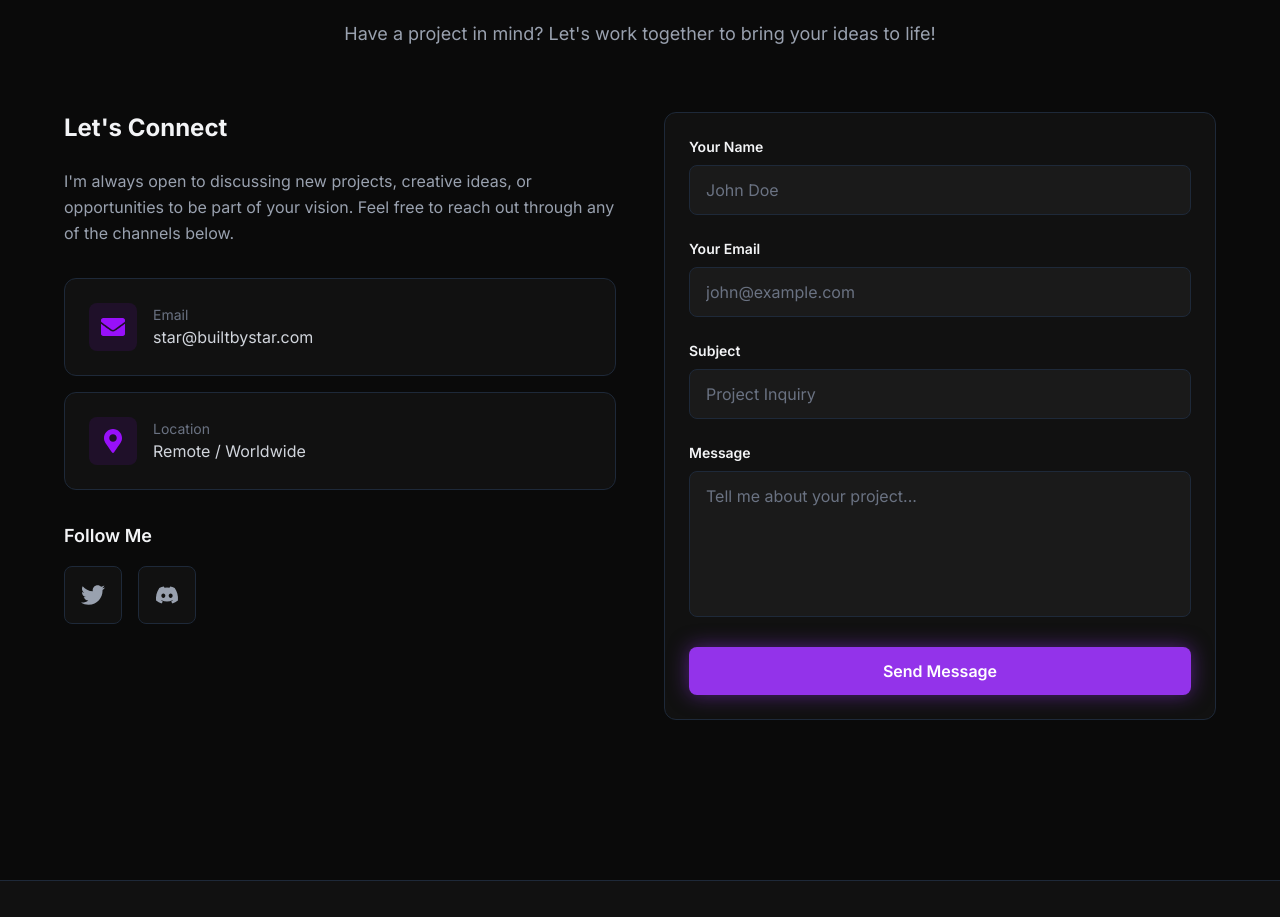
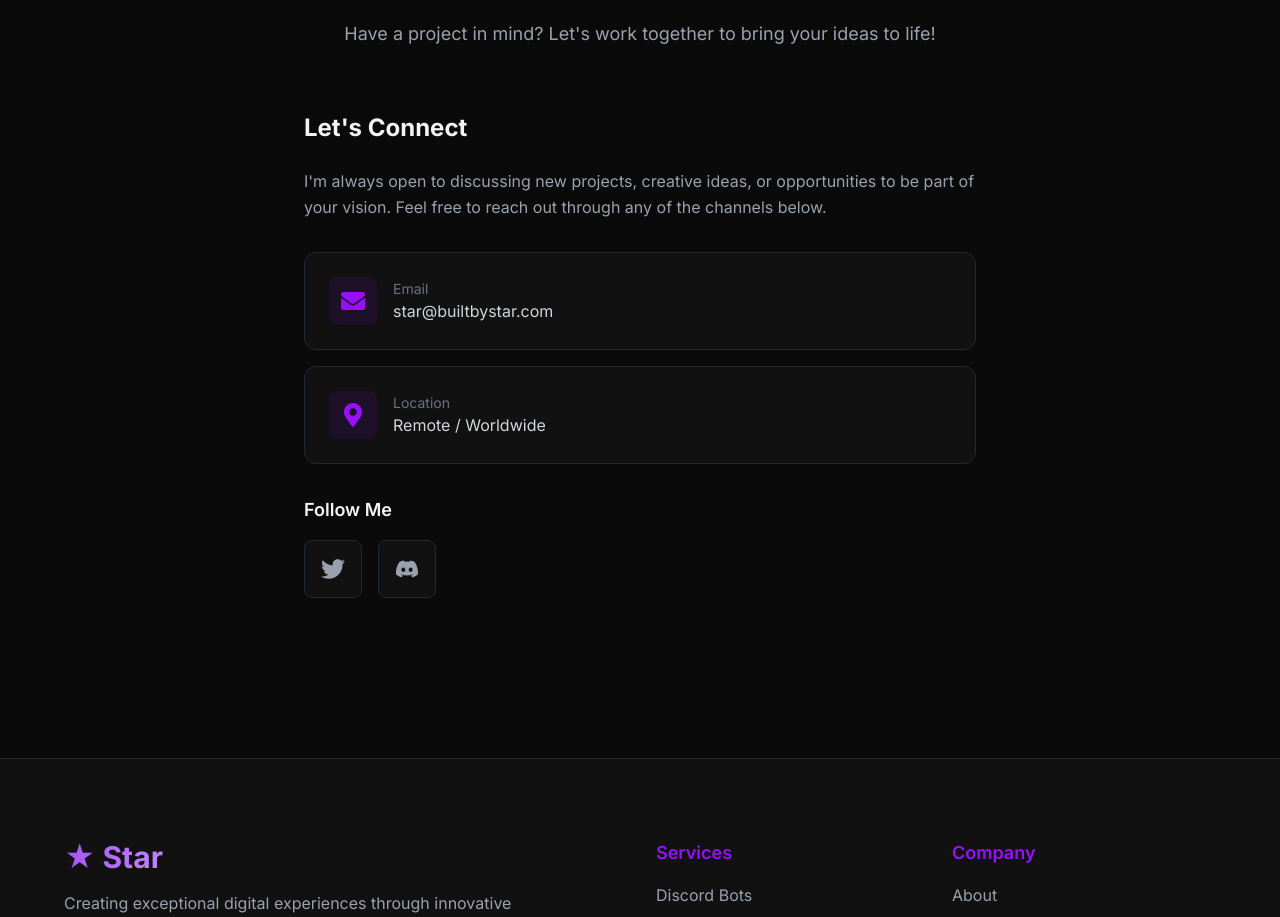
Before and after one commit to Farstar09/Star, a Next.js app: page /Star/ in a window 1280 px wide. Shown: the part 4368-5285 px from the top of the page. Built offline with nearby package versions, Linux system fonts and the light colour scheme.

Commit message:
Remove contact form, keep contact information only
Co-authored-by: Farstar09 <71098116+Farstar09@users.noreply.github.com>

```diff
--- a/components/Contact.tsx
+++ b/components/Contact.tsx
@@ -6,32 +6,7 @@ import { FaTwitter, FaDiscord, FaEnvelope, FaMapMarkerAlt } from 'react-icons/fa
 import DiscordPanel from './DiscordPanel';
 
 const Contact = () => {
-  const [formData, setFormData] = useState({
-    name: '',
-    email: '',
-    subject: '',
-    message: '',
-  });
-
-  const [submitStatus, setSubmitStatus] = useState<'idle' | 'success' | 'error'>('idle');
   const [isDiscordPanelOpen, setIsDiscordPanelOpen] = useState(false);
-
-  const handleChange = (e: React.ChangeEvent<HTMLInputElement | HTMLTextAreaElement>) => {
-    setFormData({
-      ...formData,
-      [e.target.name]: e.target.value,
-    });
-  };
-
-  const handleSubmit = async (e: React.FormEvent) => {
-    e.preventDefault();
-    // Simulate form submission
-    setSubmitStatus('success');
-    setTimeout(() => {
-      setFormData({ name: '', email: '', subject: '', message: '' });
-      setSubmitStatus('idle');
-    }, 3000);
-  };
 
   const contactInfo = [
     {
@@ -72,7 +47,7 @@ const Contact = () => {
           </p>
         </motion.div>
 
-        <div className="grid grid-cols-1 lg:grid-cols-2 gap-12">
+        <div className="max-w-2xl mx-auto">
           {/* Contact Information */}
           <motion.div
             initial={{ opacity: 0, x: -20 }}
@@ -137,107 +112,6 @@ const Contact = () => {
               </div>
             </div>
           </motion.div>
-
-          {/* Contact Form */}
-          <motion.div
-            initial={{ opacity: 0, x: 20 }}
-            whileInView={{ opacity: 1, x: 0 }}
-            viewport={{ once: true }}
-            transition={{ duration: 0.6 }}
-          >
-            <form onSubmit={handleSubmit} className="card">
-              <div className="space-y-6">
-                {/* Name */}
-                <div>
-                  <label htmlFor="name" className="block text-sm font-semibold mb-2">
-                    Your Name
-                  </label>
-                  <input
-                    type="text"
-                    id="name"
-                    name="name"
-                    value={formData.name}
-                    onChange={handleChange}
-                    required
-                    className="w-full px-4 py-3 bg-[#1a1a1a] border border-gray-800 rounded-lg text-gray-300 placeholder-gray-500 focus:outline-none focus:border-purple-600 transition-colors duration-300"
-                    placeholder="John Doe"
-                  />
-                </div>
-
-                {/* Email */}
-                <div>
-                  <label htmlFor="email" className="block text-sm font-semibold mb-2">
-                    Your Email
-                  </label>
-                  <input
-                    type="email"
-                    id="email"
-                    name="email"
-                    value={formData.email}
-                    onChange={handleChange}
-                    required
-                    className="w-full px-4 py-3 bg-[#1a1a1a] border border-gray-800 rounded-lg text-gray-300 placeholder-gray-500 focus:outline-none focus:border-purple-600 transition-colors duration-300"
-                    placeholder="john@example.com"
-                  />
-                </div>
-
-                {/* Subject */}
-                <div>
-                  <label htmlFor="subject" className="block text-sm font-semibold mb-2">
-                    Subject
-                  </label>
-                  <input
-                    type="text"
-                    id="subject"
-                    name="subject"
-                    value={formData.subject}
-                    onChange={handleChange}
-                    required
-                    className="w-full px-4 py-3 bg-[#1a1a1a] border border-gray-800 rounded-lg text-gray-300 placeholder-gray-500 focus:outline-none focus:border-purple-600 transition-colors duration-300"
-                    placeholder="Project Inquiry"
-                  />
-                </div>
-
-                {/* Message */}
-                <div>
-                  <label htmlFor="message" className="block text-sm font-semibold mb-2">
-                    Message
-                  </label>
-                  <textarea
-                    id="message"
-                    name="message"
-                    value={formData.message}
-                    onChange={handleChange}
-                    required
-                    rows={5}
-                    className="w-full px-4 py-3 bg-[#1a1a1a] border border-gray-800 rounded-lg text-gray-300 placeholder-gray-500 focus:outline-none focus:border-purple-600 transition-colors duration-300 resize-none"
-                    placeholder="Tell me about your project..."
-                  />
-                </div>
-
-                {/* Submit Button */}
-                <motion.button
-                  type="submit"
-                  whileHover={{ scale: 1.02 }}
-                  whileTap={{ scale: 0.98 }}
-                  className="w-full btn-primary"
-                >
-                  Send Message
-                </motion.button>
-
-                {/* Success Message */}
-                {submitStatus === 'success' && (
-                  <motion.div
-                    initial={{ opacity: 0, y: -10 }}
-                    animate={{ opacity: 1, y: 0 }}
-                    className="p-4 bg-green-500/10 border border-green-500/50 rounded-lg text-green-400 text-center"
-                  >
-                    Message sent successfully! I&apos;ll get back to you soon.
-                  </motion.div>
-                )}
-              </div>
-            </form>
-          </motion.div>
         </div>
       </div>
 
```
